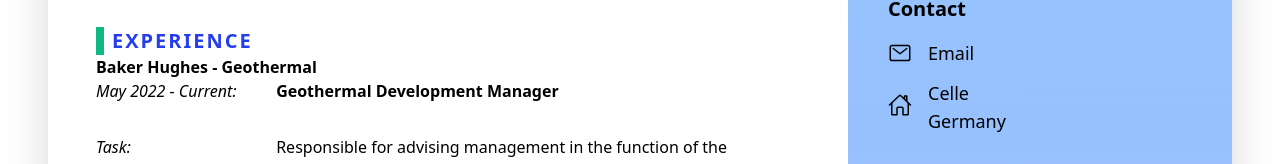
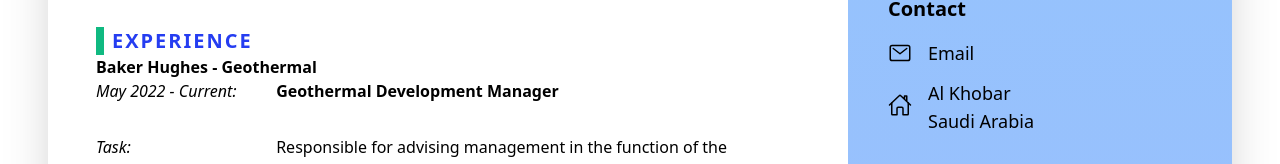
Before and after one commit to daledet/daledet.github.io, a website built with Vite: page index.html in a window 1280 px wide. Shown: the part 442-606 px from the top of the page. Built offline with nearby package versions, Linux system fonts and the light colour scheme; what @tailwindcss/typography would draw is missing.

Commit message:
Update index.html

```diff
--- a/index.html
+++ b/index.html
@@ -33,8 +33,8 @@
           <div class="flex items-center my-3">
             <img src="./assets/home-outline.svg" class="inline w-6 pb-1 mr-4" alt="House icon" />
             <div>
-              <p>Celle</p>
-              <p>Germany</p>
+              <p>Al Khobar</p>
+              <p>Saudi Arabia</p>
             </div>
           </div>
         </div>
```
